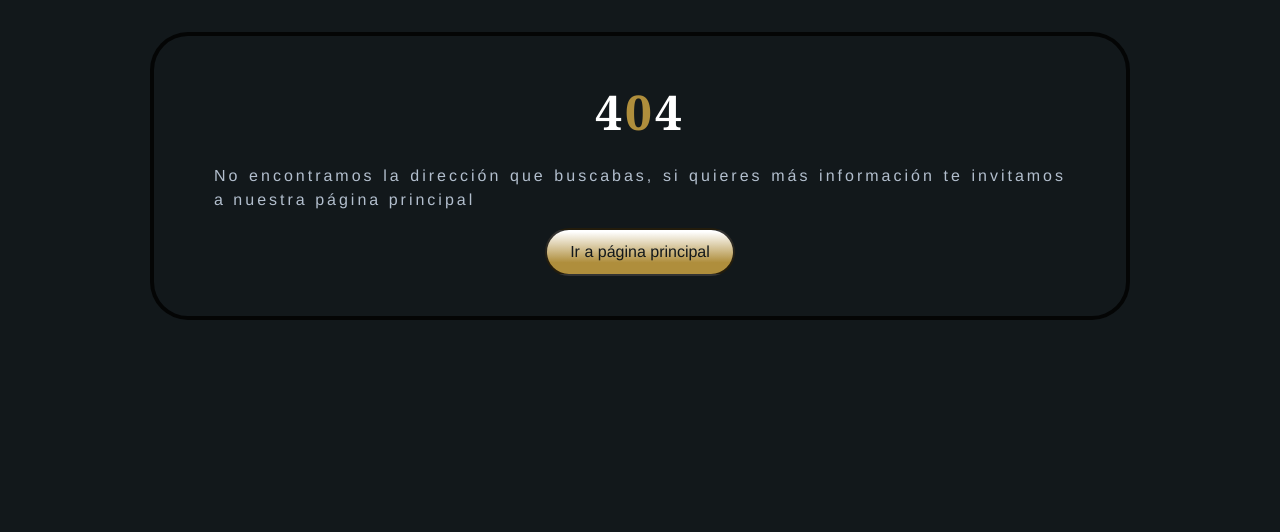
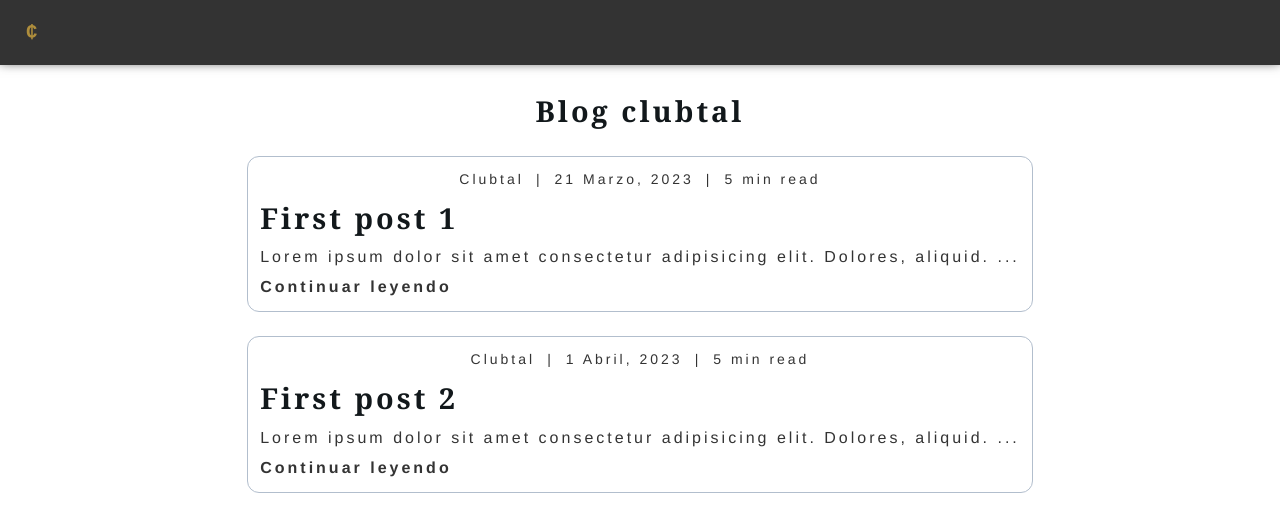
Before and after one commit to MEGAFRAN/clubtal, a Next.js app: page /blog in a window 1280 px wide. Before the commit this address had no page. Shown: the top 532 px of the page. Built offline with nearby package versions, Linux system fonts and the light colour scheme.

Commit message:
Wa 1 (Refactor): Change of methodology for get posts with getStaticProps and getStaticPaths

```diff
--- a/app/components/list/card_post/ListCardPost.tsx
+++ b/app/components/list/card_post/ListCardPost.tsx
@@ -1,14 +1,16 @@
-import { CardPost } from "../../../constants/types/components_props/types"
+import { Post } from "../../../constants/types/components_props/types"
 import useDate from "../../../hook/useDate"
 import SectionCardPost from "../../sections/card_post/SectionCardPost"
 import styles from "../../../styles/components/listCardPost.module.scss"
+import mapPostToCardPost from "../../../services/utils/blog/post"
 
 interface ListCardPost {
-  cardPosts: CardPost[]
+  listPost: Post[]
 }
 
-export default function ListCardPost({ cardPosts }: ListCardPost) {
+export default function ListCardPost({ listPost }: ListCardPost) {
   const { transformDataToDataString, generateEndpointCardPost, truncateText } = useDate()
+  const cardPosts = listPost && mapPostToCardPost(listPost)
   return (
     <ul className={styles.container}>
       {cardPosts
--- a/app/constants/types/components_props/types.ts
+++ b/app/constants/types/components_props/types.ts
@@ -173,7 +173,7 @@ export interface Post {
   title: string
   id: number
   nameAuthor: string
-  data: Date
+  data: string
   readingTime: string
   category: string
   contentPost: ContentPost[]
@@ -200,7 +200,7 @@ export interface CardPost {
   title: string
   id: number
   nameAuthor: string
-  data: Date
+  data: string
   readingTime: string
   category: string
   description: string
--- a/app/hook/useDate.ts
+++ b/app/hook/useDate.ts
@@ -29,7 +29,7 @@ export default function useDate() {
   }
 
   type GenerateEndPointCardPostParam = {
-    date: Date
+    date: string
     title: string
   }
 
@@ -38,16 +38,32 @@ export default function useDate() {
     const monthString = months[monthIndex]
     return monthString
   }
-
-  const getYearMonthDayOfDate = (data: Date) => {
-    const MONTH_LAG = 1
-    const year = data.getFullYear()
-    const month = data.getMonth() + MONTH_LAG
-    const day = data.getDate()
+  const deleteCeroStart = (number: string): string => {
+    if (number.startsWith("0")) {
+      return number.substring(1)
+    }
+    return number
+  }
+  const stringToDate = (data: string): Date => {
+    const stringToArray = data.split("-")
+    const stringYear = stringToArray[0]
+    const stringMonth = deleteCeroStart(stringToArray[1])
+    const stringDay = deleteCeroStart(stringToArray[2])
+    const numberYear = Number(stringYear)
+    const numberMonth = Number(stringMonth)
+    const numberDay = Number(stringDay)
+    const date = new Date(numberYear, numberMonth, numberDay)
+    return date
+  }
+  const getYearMonthDayOfDate = (data: string) => {
+    const date = stringToDate(data)
+    const year = date.getFullYear()
+    const month = date.getMonth()
+    const day = date.getDate()
     return { year, month, day }
   }
 
-  const transformDataToDataString = (data: Date): string => {
+  const transformDataToDataString = (data: string): string => {
     const { year, month, day } = getYearMonthDayOfDate(data)
     const monthLetters = getStringMonth(month)
     const dataString = `${day} ${monthLetters}, ${year}`
--- /dev/null
+++ b/app/services/utils/blog/post.ts
@@ -0,0 +1,17 @@
+import { CardPost, Post } from "../../../constants/types/components_props/types"
+
+const mapPostToCardPost = (postsFromApi: Post[]): CardPost[] =>
+  postsFromApi.map((postFromApi) => {
+    const { descriptionContent } = postFromApi.contentPost[0]
+    return {
+      title: postFromApi.title,
+      id: postFromApi.id,
+      nameAuthor: postFromApi.nameAuthor,
+      data: postFromApi.data,
+      readingTime: postFromApi.readingTime,
+      category: postFromApi.category,
+      description: descriptionContent,
+    }
+  })
+
+export default mapPostToCardPost
--- /dev/null
+++ b/app/styles/pages/blog.module.scss
@@ -0,0 +1,28 @@
+@use "../abstracts/colors";
+@use "../abstracts/mixins";
+@use "../abstracts/animations";
+
+.container {
+  width: 100%;
+  height: 100vh;
+  background: colors.$primary-white;
+  a {
+    text-decoration: none;
+    color: colors.$secondary-black;
+  }
+  nav {
+    position: sticky;
+    & > div {
+      top: 0;
+    }
+  }
+  h1 {
+    margin-top: 24px;
+    text-align: center;
+    color: colors.$primary-black;
+  }
+
+  main {
+    margin-top: 24px;
+  }
+}
--- /dev/null
+++ b/pages/blog/index.tsx
@@ -0,0 +1,54 @@
+import fs from "fs/promises"
+import path from "path"
+import { GetStaticProps, InferGetStaticPropsType } from "next"
+import { useRouter } from "next/router"
+import ListCardPost from "../../app/components/list/card_post/ListCardPost"
+import { Post } from "../../app/constants/types/components_props/types"
+import HOME_TEXT from "../../app/services/pages/home-text"
+import Navbar from "../../app/components/sections/above_fold/navbar/Navbar"
+import styles from "../../app/styles/pages/blog.module.scss"
+
+export interface BlogPageProps {
+  listPost: Post[]
+}
+const postDirectory = path.join(process.cwd(), "post")
+
+export const getStaticProps: GetStaticProps<BlogPageProps> = async () => {
+  const files = await fs.readdir(postDirectory)
+  const promisesReadFiles = files.map(async (file) => {
+    const fileDirectory = path.join(process.cwd(), `post/${file}`)
+    const content = await fs.readFile(fileDirectory, "utf8")
+    return JSON.parse(content)
+  })
+  const listPost = await Promise.all(promisesReadFiles)
+
+  return {
+    props: {
+      listPost,
+    },
+  }
+}
+export default function BlogPage({ listPost }: InferGetStaticPropsType<typeof getStaticProps>) {
+  const router = useRouter()
+  const { pathname } = router
+  const isHomePage = pathname === "/"
+  const currentLanguage = { ...HOME_TEXT.spanishText }
+  const { homeNavbarOptions, ctaButtonTexts } = currentLanguage
+
+  return (
+    <div className={styles.container}>
+      <Navbar
+        options={homeNavbarOptions}
+        buttonText={ctaButtonTexts[0]}
+        mail={""}
+        withLanguageToggle={isHomePage}
+      />
+      <header>
+        <h1>Blog clubtal</h1>
+      </header>
+      <main>
+        <ListCardPost listPost={listPost} />
+      </main>
+    </div>
+  )
+}
--- /dev/null
+++ b/post/2023-03-21.json
@@ -0,0 +1,18 @@
+{
+  "title": "First post 1",
+  "id": 20230321,
+  "nameAuthor": "Clubtal",
+  "data": "2023-03-21",
+  "readingTime": "5 min read",
+  "category": "IA",
+  "contentPost": [
+    {
+      "titleContent": "Title content 1",
+      "descriptionContent": "Lorem ipsum dolor sit amet consectetur adipisicing elit. Dolores, aliquid. Exercitationem, distinctio! Blanditiis, quas vel. Expedita eius consequatur fuga facere voluptas architecto non cumque autem possimus, unde aliquid voluptatibus. Inventore!"
+    },
+    {
+      "titleContent": "Title content 2",
+      "descriptionContent": "Lorem ipsum dolor sit amet consectetur adipisicing elit. Dolores, aliquid. Exercitationem, distinctio! Blanditiis, quas vel. Expedita eius consequatur fuga facere voluptas architecto non cumque autem possimus, unde aliquid voluptatibus. Inventore! 02"
+    }
+  ]
+}
--- /dev/null
+++ b/post/2023-04-01.json
@@ -0,0 +1,18 @@
+{
+  "title": "First post 2",
+  "id": 20230401,
+  "nameAuthor": "Clubtal",
+  "data": "2023-04-01",
+  "readingTime": "5 min read",
+  "category": "IA",
+  "contentPost": [
+    {
+      "titleContent": "Title content 1",
+      "descriptionContent": "Lorem ipsum dolor sit amet consectetur adipisicing elit. Dolores, aliquid. Exercitationem, distinctio! Blanditiis, quas vel. Expedita eius consequatur fuga facere voluptas architecto non cumque autem possimus, unde aliquid voluptatibus. Inventore!"
+    },
+    {
+      "titleContent": "Title content 2",
+      "descriptionContent": "Lorem ipsum dolor sit amet consectetur adipisicing elit. Dolores, aliquid. Exercitationem, distinctio! Blanditiis, quas vel. Expedita eius consequatur fuga facere voluptas architecto non cumque autem possimus, unde aliquid voluptatibus. Inventore! 02"
+    }
+  ]
+}
```
Also changed, not shown: app/components/templates/blog/postPage/PostPage.tsx (+4 -4 lines), app/constants/mocks/mockPostPage.ts (+27 -7 lines), app/hook/usePost.ts (deleted, +0 -47 lines), pages/blog/[year]/index.tsx (+50 -11 lines), 2 other files (tests, documents, lock files or other folders).
